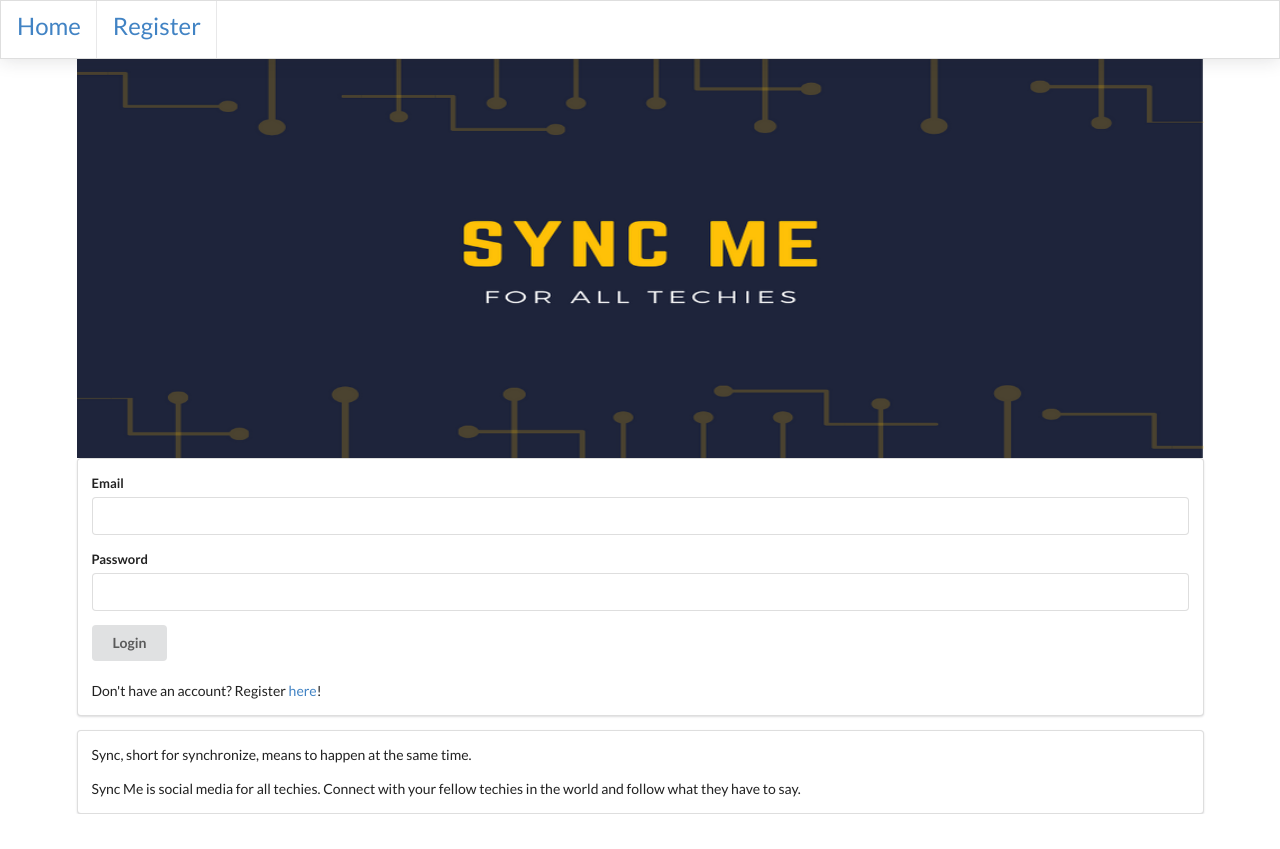
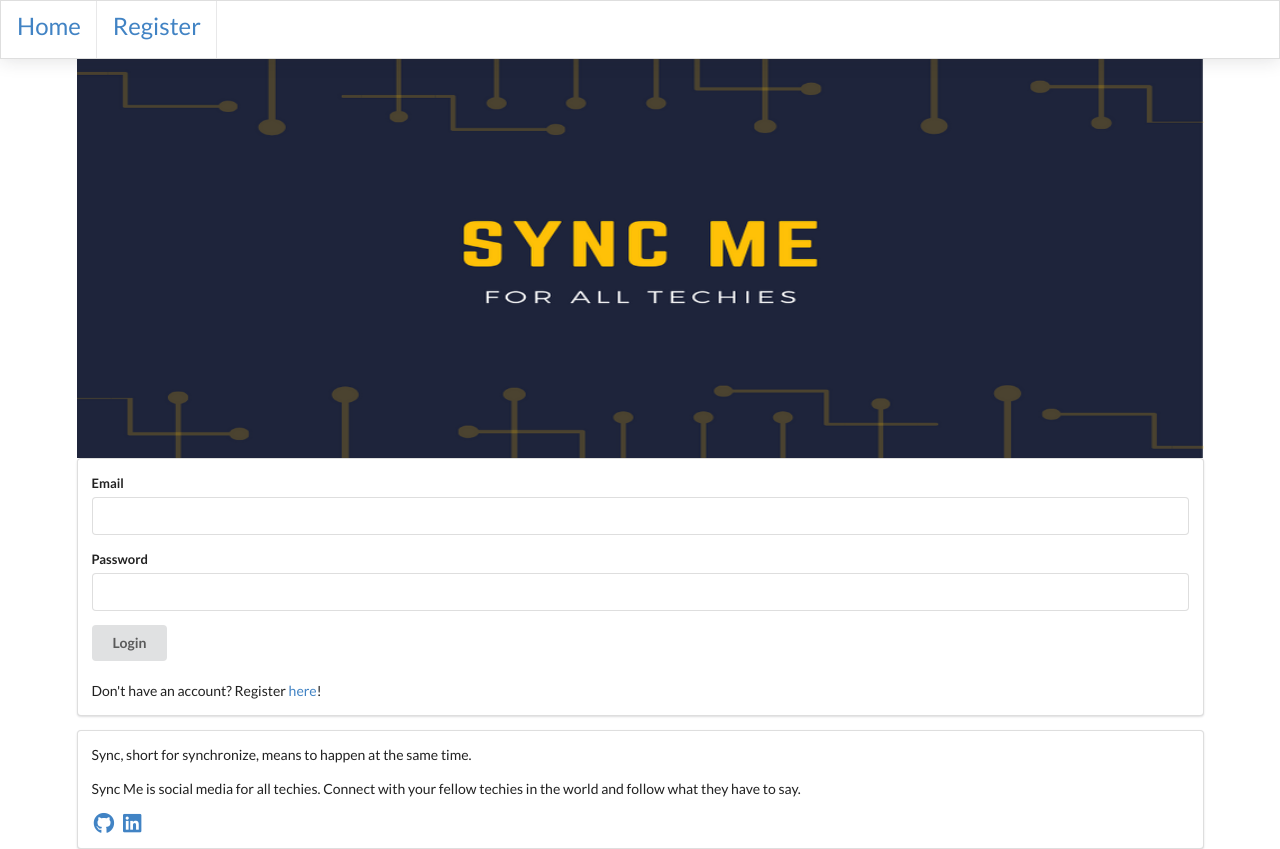
Before and after one commit to ang-lam/sync_me, a React (Create React App) app: page / in a window 1280 px wide. Before the commit the page ends 814 px from the top, so only its background shows below. Built offline with nearby package versions, Linux system fonts and the light colour scheme; no server answers.

Commit message:
added linkedin and github icons that link externally to my profiles

```diff
--- a/src/components/AppInfo.js
+++ b/src/components/AppInfo.js
@@ -6,6 +6,12 @@ const AppInfo = () => {
         <div className="ui segment">
             <p>Sync, short for synchronize, means to happen at the same time.</p>
             <p>Sync Me is social media for all techies. Connect with your fellow techies in the world and follow what they have to say.</p>
+            <a href="https://www.github.com/ang-lam" target="_blank" rel="noreferrer">
+                <i className="github large icon"></i>
+            </a>
+            <a href="https://www.linkedin.com/in/anglam" target="_blank" rel="noreferrer">
+                <i className="linkedin large icon"></i>
+            </a>
         </div>
     )
 }
```
